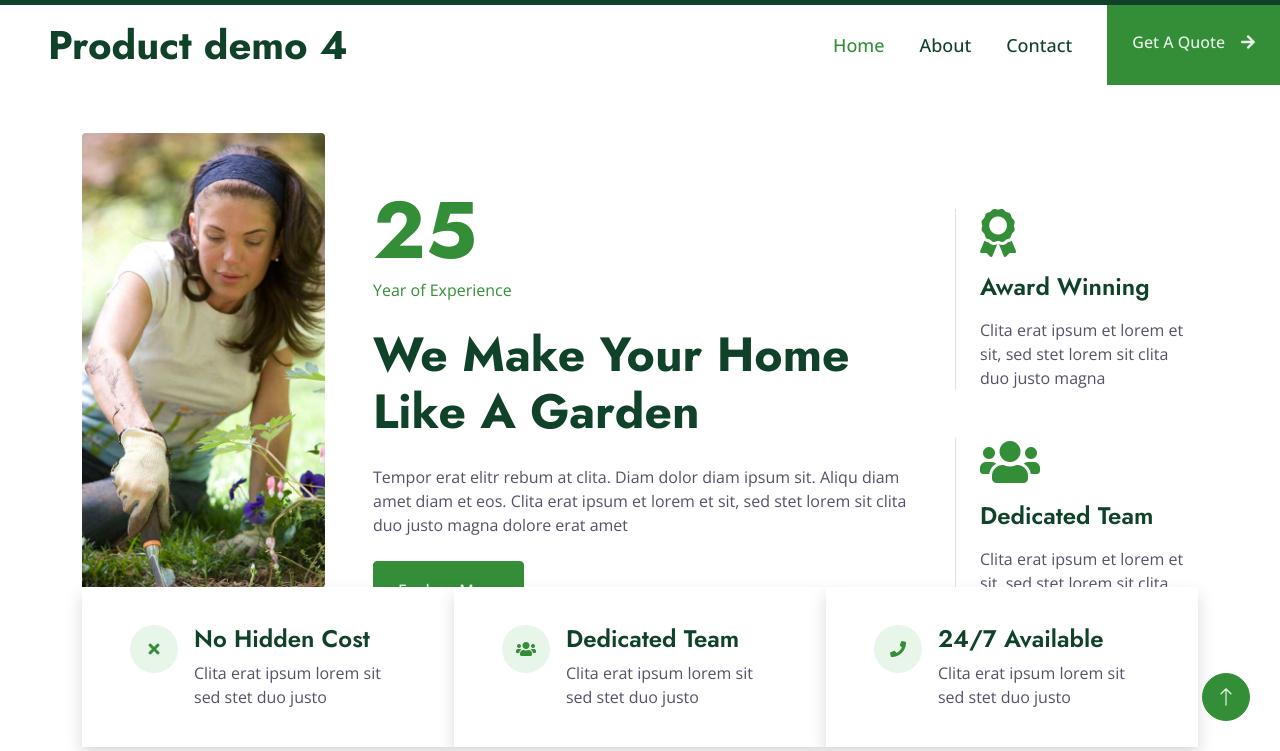
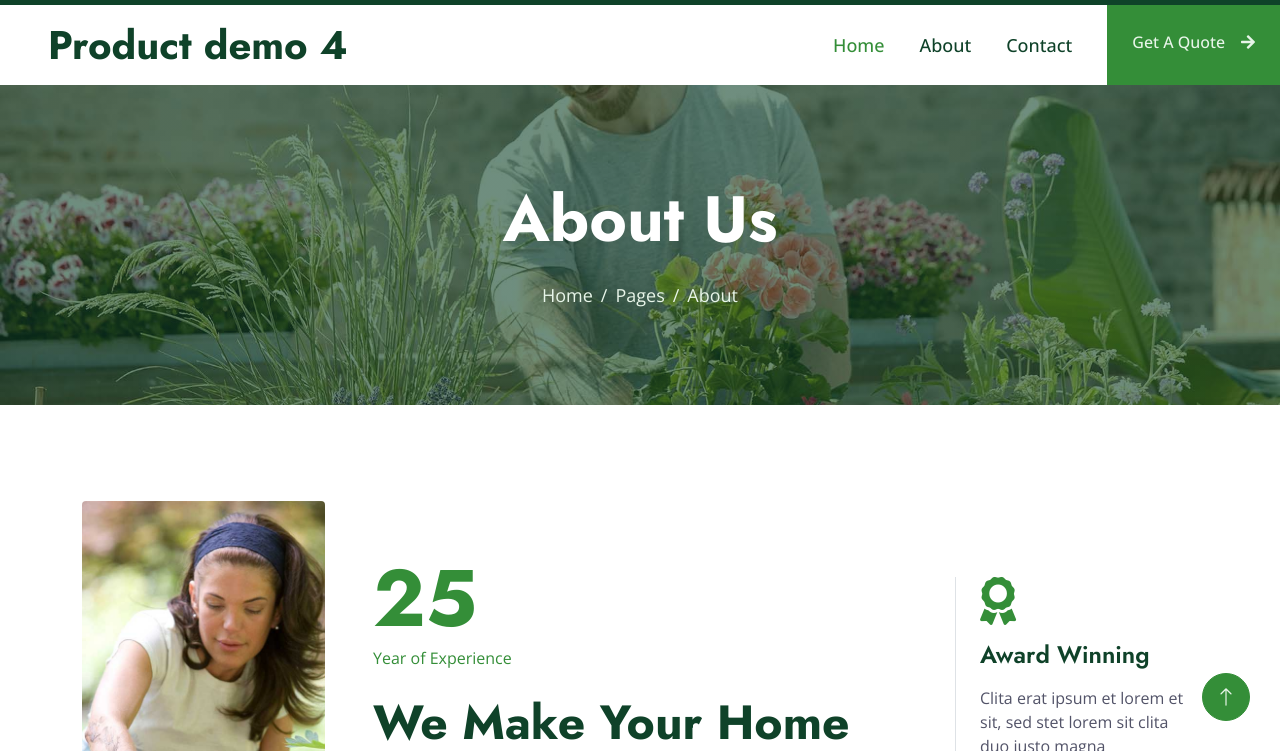
Before and after one commit to sarandevarjun/product-demo-5, a Gatsby site: page /about in a window 1280 px wide. Shown: the part 49-800 px from the top of the page. Built offline with nearby package versions, Linux system fonts and the light colour scheme; Gatsby itself is replaced by a stand-in of ours.

Commit message:
Added the about us header content

```diff
--- a/src/pages/about.js
+++ b/src/pages/about.js
@@ -5,6 +5,32 @@ const About = () => {
   return (
     <Layout>
       <>
+        {/* Page Header Start */}
+        <div
+          className="container-fluid page-header py-5 mb-5 wow fadeIn"
+          data-wow-delay="0.1s"
+        >
+          <div className="container text-center py-5">
+            <h1 className="display-3 text-white mb-4 animated slideInDown">
+              About Us
+            </h1>
+            <nav aria-label="breadcrumb animated slideInDown">
+              <ol className="breadcrumb justify-content-center mb-0">
+                <li className="breadcrumb-item">
+                  <a href="#">Home</a>
+                </li>
+                <li className="breadcrumb-item">
+                  <a href="#">Pages</a>
+                </li>
+                <li className="breadcrumb-item active" aria-current="page">
+                  About
+                </li>
+              </ol>
+            </nav>
+          </div>
+        </div>
+        {/* Page Header End */}
+
         {/* About Start */}
         <div className="container-xxl py-5">
           <div className="container">
```
